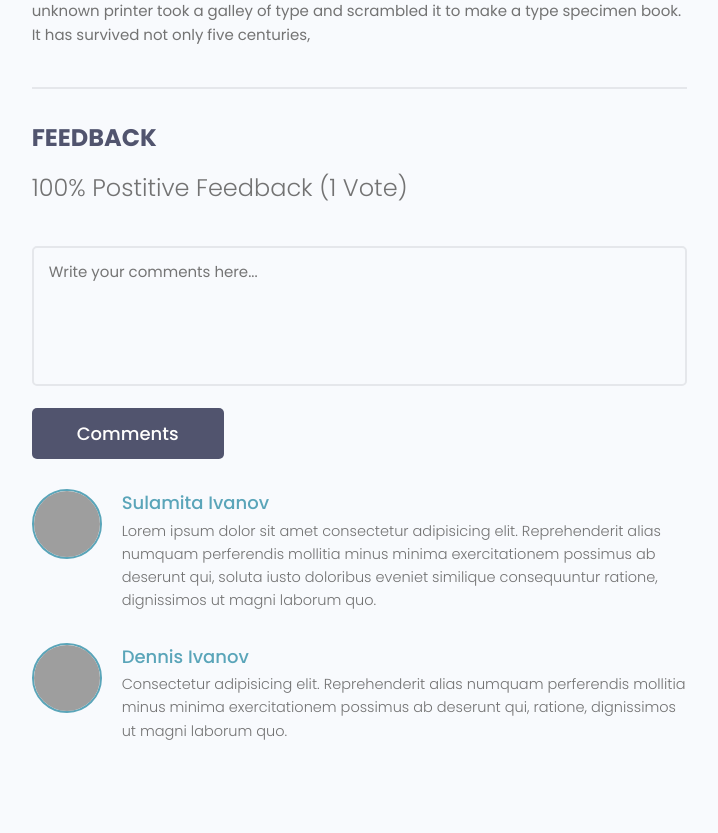
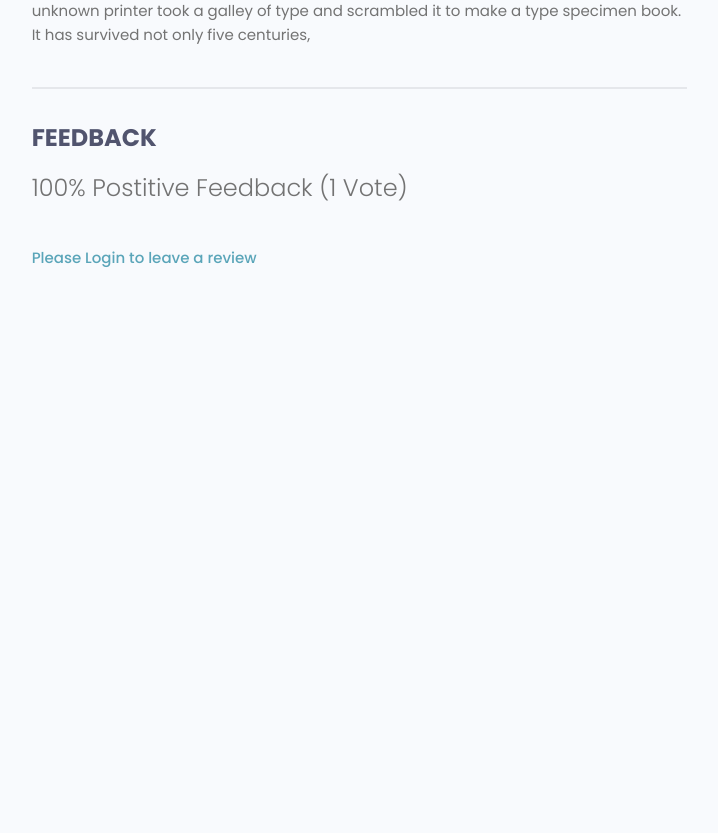
Before and after one commit to AKumanov/devSearch, a Django app: page /projects/project/180c6126-e751-4d51-92ea-418a095b064c/ in a window 1280 px wide. Shown: the part 760-1593 px from the top of the page, without its empty margins (465-1183 px from the left). After the commit the page ends 1027 px from the top, so only its background shows below. Run offline with Django 4.2, Linux system fonts and the light colour scheme; data comes from the database, SQL or seed files in the repository; both versions use the stored data as it was after the commit; parts of the project's set-up code (start-up, migrations or seed data) failed here and were passed over; some libraries are stand-ins or nearby versions; grey boxes are pictures that could not be loaded.

Commit message:
added review section to single-project page

```diff
--- a/projects/forms.py
+++ b/projects/forms.py
@@ -3,7 +3,7 @@ from django import forms
 from django.forms import ModelForm
 from django import forms
 
-from .models import Project
+from .models import Project, Review
 
 
 class ProjectForm(ModelForm):
@@ -42,3 +42,20 @@ class ProjectForm(ModelForm):
 
         for _, field in self.fields.items():
             field.widget.attrs.update({'class': 'input'})
+
+
+class ReviewForm(ModelForm):
+    class Meta:
+        model = Review
+        fields = ['value', 'body']
+        labels = {
+            'value': 'Place your vote',
+            'body': 'Add a comment with your vote',
+        }
+
+
+    def __init__(self, *args, **kwargs):
+        super(ReviewForm, self).__init__(*args, **kwargs)
+
+        for _, field in self.fields.items():
+            field.widget.attrs.update({'class': 'input'})
--- a/projects/models.py
+++ b/projects/models.py
@@ -73,7 +73,24 @@ class Project(models.Model):
         return self.title
 
     class Meta:
-        ordering = ['created']
+        ordering = ['-vote_ratio', '-vote_total', 'title']
+
+    @property
+    def reviewers(self):
+        queryset = self.review_set.all().values_list('owner__id', flat=True)
+        return queryset
+
+
+    @property
+    def get_vote_count(self):
+        reviews = self.review_set.all()
+        upvotes = reviews.filter(value='up').count()
+        total_votes = reviews.count()
+
+        ratio = (upvotes / total_votes) * 100
+        self.vote_total = total_votes
+        self.vote_ratio = ratio
+        self.save()
 
 
 
@@ -82,7 +99,13 @@ class Review(models.Model):
         ('up', 'Up Vote'),
         ('down', 'Down Vote'),
     )
-    #owner =
+
+    owner = models.ForeignKey(
+        Profile,
+        on_delete=models.CASCADE,
+        null=True
+        )
+
     project = models.ForeignKey(
         Project,
         on_delete=models.CASCADE
@@ -109,6 +132,11 @@ class Review(models.Model):
         editable=False
     )
 
+    class Meta:
+        unique_together = [
+            ['owner', 'project']
+            ]
+
     def __str__(self):
         return self.value
 
--- a/projects/templates/projects/projects.html
+++ b/projects/templates/projects/projects.html
@@ -12,7 +12,8 @@
 
         <div class="hero-section__search">
 
-          <form class="form" action="{% url 'projects' %}" method="get">
+          <form id="searchForm" class="form" action="{% url 'projects' %}" method="get">
+
             <div class="form__field">
               <label for="formInput#search">Search By Projects </label>
               <input class="input input--text" id="formInput#search" type="text" name="search_query"
@@ -20,6 +21,7 @@
             </div>
 
             <input class="btn btn--sub btn--lg" type="submit" value="Search" />
+
           </form>
 
         </div>
--- a/projects/templates/projects/single-project.html
+++ b/projects/templates/projects/single-project.html
@@ -41,42 +41,45 @@
               {{ project.vote_ratio }}% Postitive Feedback ({{project.vote_total}} Vote{{project.vote_total|pluralize:"s"}})
             </h5>
 
-            <form class="form" action="#" method="POST">
-              <!-- Textarea -->
-              <div class="form__field">
-                <label for="formInput#textarea">Comments: </label>
-                <textarea class="input input--textarea" name="message" id="formInput#textarea"
-                  placeholder="Write your comments here..."></textarea>
-              </div>
-              <input class="btn btn--sub btn--lg" type="submit" value="Comments" />
-            </form>
+            {% if request.user.profile.id in project.reviewers %}
+            <p>You have already submitted your review for this project</p>
+
+            {% elif request.user.profile == project.owner %}
+            <p>You cannot review your own work</p>
+
+            {% elif request.user.is_authenticated %}
+              <form class="form" action="{% url 'project' project.id %}" method="POST">
+                {% csrf_token %}
+                {% for field in form %}
+                <div class="form__field">
+                  <label for="formInput#textarea">{{field.label}}</label>
+                  {{field}}
+                </div>
+                {% endfor %}
+                <input class="btn btn--sub btn--lg" type="submit" value="Add Review" />
+              </form>
+              {% else %}
+              <a href="{% url 'login' %}?next={{request.path}}">Please Login to leave a review</a>
+            {% endif %}
             <div class="commentList">
+              {% for review in project.review_set.all %}
+              {% if review.body %}
               <div class="comment">
-                <a href="profile.html">
+                <a href="{% url 'user-profile' review.owner.id %}">
                   <img class="avatar avatar--md"
-                    src="https://pbs.twimg.com/profile_images/1335382240931368961/b3wSZKj4_400x400.jpg" alt="user" />
+                    src="{{ review.owner.profile_image.url }}" alt="user" />
                 </a>
+
+
                 <div class="comment__details">
-                  <a href="profile.html" class="comment__author">Sulamita Ivanov</a>
+                  <a href="{% url 'user-profile' review.owner.id %}" class="comment__author">{{review.owner.name}}</a>
                   <p class="comment__info">
-                    Lorem ipsum dolor sit amet consectetur adipisicing elit. Reprehenderit alias numquam perferendis
-                    mollitia minus minima exercitationem possimus ab deserunt qui, soluta iusto doloribus eveniet
-                    similique consequuntur ratione, dignissimos ut magni laborum quo.
+                   {{review.body|linebreaksbr}}
                   </p>
                 </div>
               </div>
-              <div class="comment">
-                <a href="profile.html">
-                  <img class="avatar avatar--md" src="https://avatars.githubusercontent.com/u/33843378" alt="user" />
-                </a>
-                <div class="comment__details">
-                  <a href="profile.html" class="comment__author">Dennis Ivanov</a>
-                  <p class="comment__info">
-                    Consectetur adipisicing elit. Reprehenderit alias numquam perferendis mollitia minus minima
-                    exercitationem possimus ab deserunt qui, ratione, dignissimos ut magni laborum quo.
-                  </p>
-                </div>
-              </div>
+              {% endif %}
+              {% endfor %}
             </div>
           </div>
         </div>
--- a/projects/views.py
+++ b/projects/views.py
@@ -1,7 +1,7 @@
 from django.shortcuts import render, redirect
 from .models import Project, Tag
-
-from .forms import ProjectForm
+from django.contrib import messages
+from .forms import ProjectForm, ReviewForm
 from django.contrib import messages
 from django.contrib.auth.decorators import login_required
 from .utils import search_projects, paginate_projects
@@ -22,12 +22,28 @@ def projects(request):
 
 def project(request, pk):
     project = Project.objects.get(id=pk)
+    form = ReviewForm()
+
+    if request.method == 'POST':
+        form = ReviewForm(request.POST)
+        review = form.save(commit=False)
+        review.project = project
+        review.owner = request.user.profile
+        review.save()
+
+        project.get_vote_count
+
+        messages.success(request, message='Your review was successfully submitted!')
+        return redirect('project', pk=project.id)
+
+
     profile = project.owner
     tags = project.tags.all()
     context = {
         'project': project,
         'tags': tags,
         'profile': profile,
+        'form': form,
     }
     return render(request, 'projects/single-project.html', context)
 
--- /dev/null
+++ b/static/js/main.js
@@ -0,0 +1,18 @@
+
+// get search form and page links
+let searchForm = document.getElementById('searchForm')
+let pageLinks = document.getElementsByClassName('page-link')
+
+if(searchForm){
+    for(let i= 0; pageLinks.length > 1; i++) {
+        pageLinks[i].addEventListener('click', function (e) {
+            e.preventDefault()
+
+            let page = this.dataset.page
+
+            // add hidden search input to form
+            searchForm.innerHTML += `<input value=${page} name="page" hidden/>`
+            searchForm.submit()
+        })
+    }
+}
--- a/templates/main.html
+++ b/templates/main.html
@@ -48,5 +48,7 @@
 
 <script src="{% static 'uikit/app.js' %}"></script>
 
+<script src="{% static 'js/main.js' %}"></script>
+
 
 </html>
--- a/users/templates/users/login_register.html
+++ b/users/templates/users/login_register.html
@@ -55,7 +55,7 @@
     <p>Hello Developer, Welcome Back!</p>
   </div>
 
-  <form action="{% url 'login' %}" method="POST" class="form auth__form">
+  <form action="" method="POST" class="form auth__form">
     {% csrf_token %}
     <!-- Input:Username -->
 
--- a/users/templates/users/profiles.html
+++ b/users/templates/users/profiles.html
@@ -15,7 +15,7 @@
 
         <div class="hero-section__search">
 
-          <form class="form" action="{% url 'profiles' %}" method="get">
+          <form id="searchForm" class="form" action="{% url 'profiles' %}" method="get">
             <div class="form__field">
               <label for="formInput#search">Search Developers </label>
               <input class="input input--text" id="formInput#search" type="text" name="search_query"
--- a/users/views.py
+++ b/users/views.py
@@ -15,7 +15,7 @@ def login_page(request):
         return redirect('profiles')
 
     if request.method == 'POST':
-        username = request.POST['username']
+        username = request.POST['username'].lower()
         password = request.POST['password']
 
         try:
@@ -28,7 +28,7 @@ def login_page(request):
 
         if user is not None:
             login(request, user)
-            return redirect('profiles')
+            return redirect(request.GET['next'] if 'next' in request.GET else 'account')
         else:
             messages.success(request, message='Username Or password is incorrect')
 
```
Also changed, not shown: db.sqlite3, projects/migrations/0005_alter_project_options_review_owner_and_more.py (added), templates/pagination.html (line endings or trailing spaces).
